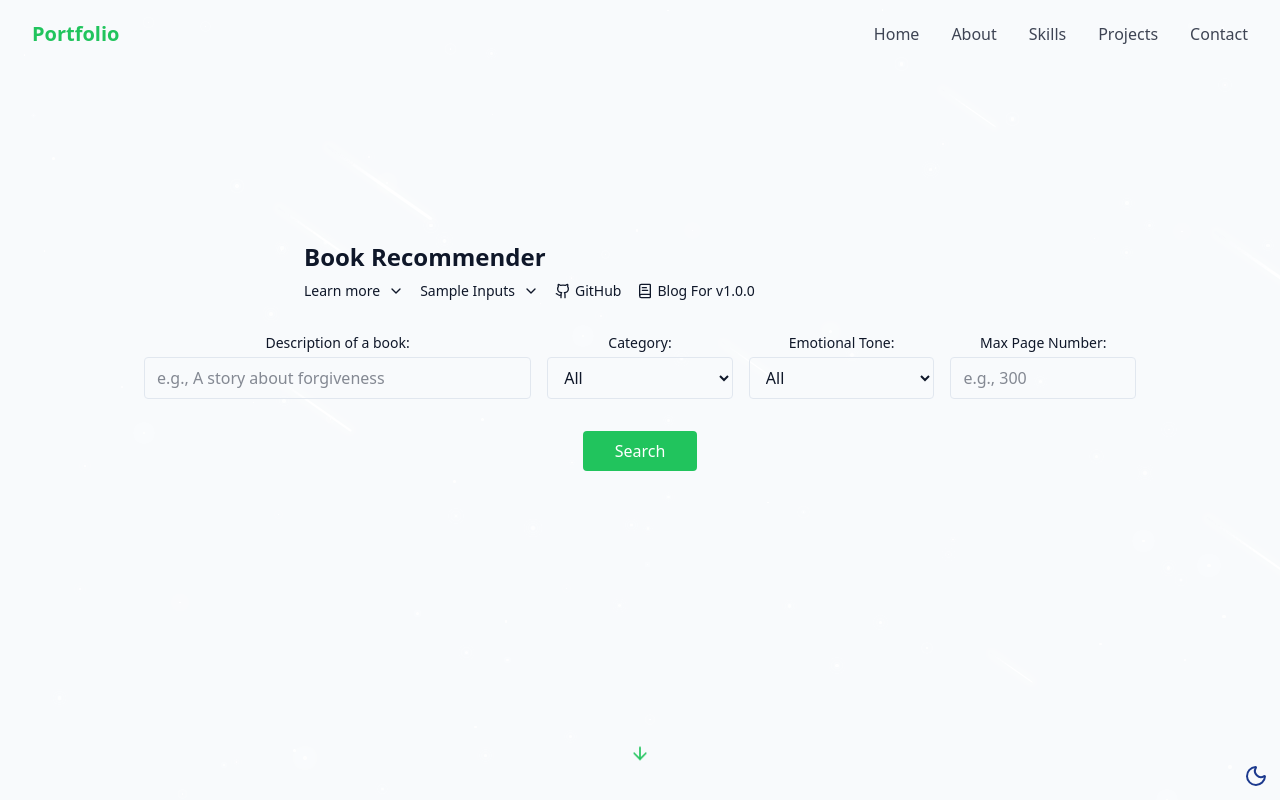
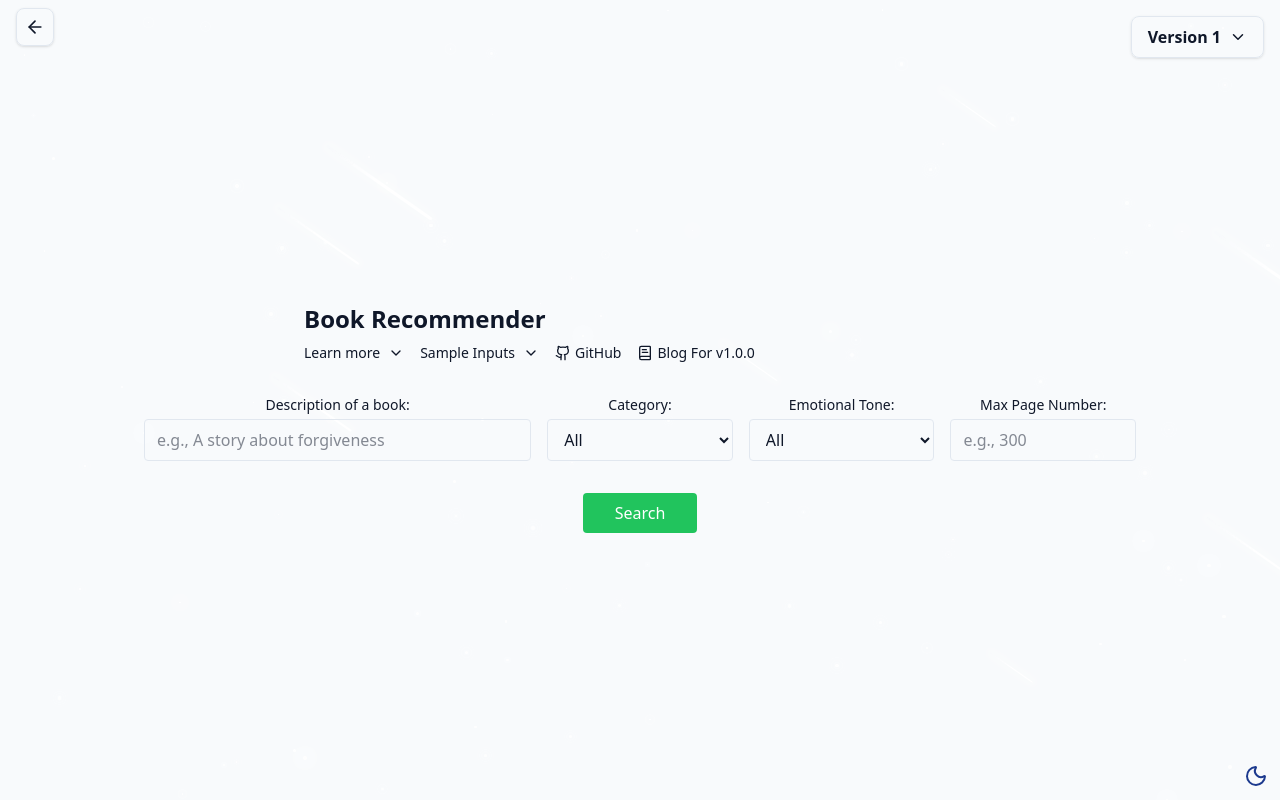
Before and after one commit to tuanqpham0921/personal_web, a React (Vite) app: page /book-recommender-v1 in a window 1280 px wide. Shown: the top 800 px of the page. Built offline with nearby package versions, Linux system fonts and the light colour scheme.

Commit message:
working switch button

```diff
--- /dev/null
+++ b/src/components/book_recommender/shared/VersionSwitcher.jsx
@@ -0,0 +1,81 @@
+import { useState, useRef, useEffect } from "react";
+import { ArrowLeft, ChevronDown } from "lucide-react";
+
+const versions = [
+  { key: "v1", label: "Version 1", path: "/book-recommender-v1" },
+  { key: "v2", label: "Version 2", path: "/book-recommender-v2" },
+];
+
+export function VersionDropdown({ currentVersion }) {
+  const [open, setOpen] = useState(false);
+  const dropdownRef = useRef(null);
+
+  useEffect(() => {
+    const handleClickOutside = (event) => {
+      if (dropdownRef.current && !dropdownRef.current.contains(event.target)) {
+        setOpen(false);
+      }
+    };
+    document.addEventListener("mousedown", handleClickOutside);
+    return () => document.removeEventListener("mousedown", handleClickOutside);
+  }, []);
+
+  const handleVersionChange = (path) => {
+    window.location.href = path;
+  };
+
+  return (
+    <div
+      className="fixed top-4 right-4 z-50"
+      ref={dropdownRef}
+    >
+      <button
+        onClick={() => setOpen((o) => !o)}
+        className="flex items-center gap-2 px-4 py-2 text-base bg-secondary/80 hover:bg-secondary/90 rounded-lg shadow border font-semibold"
+        aria-label="Switch version"
+      >
+        <span>{versions.find((v) => v.key === currentVersion)?.label || "Version"}</span>
+        <ChevronDown size={18} className={`transition-transform ${open ? "rotate-180" : ""}`} />
+      </button>
+      {open && (
+        <div className="absolute right-0 mt-2 w-40 bg-card border rounded-lg shadow-lg py-2">
+          {versions.map((ver) => (
+            <button
+              key={ver.key}
+              onClick={() => handleVersionChange(ver.path)}
+              className={`block w-full px-4 py-3 text-left text-base whitespace-nowrap hover:bg-secondary/40 transition-colors rounded-lg ${
+                currentVersion === ver.key ? "bg-primary/10 text-primary font-bold" : ""
+              }`}
+            >
+              {ver.label}
+            </button>
+          ))}
+        </div>
+      )}
+    </div>
+  );
+}
+
+export function BackArrow() {
+  return (
+    <div className="w-full flex justify-start px-4 mt-2 mb-4">
+      <button
+        onClick={() => window.location.href = "/"}
+        className="flex items-center justify-center px-2 py-2 bg-secondary/80 hover:bg-secondary/90 rounded-lg shadow border"
+        aria-label="Back to Home"
+      >
+        <ArrowLeft size={20} />
+      </button>
+    </div>
+  );
+}
+
+// For compatibility, you can still use VersionSwitcher as before
+export default function VersionSwitcher({ currentVersion }) {
+  return (
+    <>
+      <BackArrow />
+      <VersionDropdown currentVersion={currentVersion} />
+    </>
+  );
+}
--- a/src/pages/BookRecommender_v1.jsx
+++ b/src/pages/BookRecommender_v1.jsx
@@ -4,6 +4,7 @@ import { StarBackground } from "@/components/shared/StarBackground";
 import BookRecSection from "../components/book_recommender/v1/BookRecSection";
 import { ProjectsSection } from "@/components/portfolio/ProjectsSection";
 import { ContactSection } from "@/components/portfolio/ContactSection";
+import VersionSwitcher from "../components/book_recommender/shared/VersionSwitcher";
 
 export const BookRecommenderV1 = () => {
   return (
@@ -15,7 +16,8 @@ export const BookRecommenderV1 = () => {
     <StarBackground />
 
     {/* Nav Bar */}
-    <Navbar />
+
+    <VersionSwitcher currentVersion="v1" />
 
     <main>
       {/* Book Recommendation Section */}
--- a/src/pages/BookRecommender_v2.jsx
+++ b/src/pages/BookRecommender_v2.jsx
@@ -4,6 +4,7 @@ import { StarBackground } from "@/components/shared/StarBackground";
 import BookRecSection from "../components/book_recommender/v2/BookRecSection";
 import { ProjectsSection } from "@/components/portfolio/ProjectsSection";
 import { ContactSection } from "@/components/portfolio/ContactSection";
+import VersionSwitcher from "../components/book_recommender/shared/VersionSwitcher";
 
 export const BookRecommenderV2 = () => {
   return (
@@ -15,7 +16,8 @@ export const BookRecommenderV2 = () => {
     <StarBackground />
 
     {/* Nav Bar */}
-    <Navbar />
+
+    <VersionSwitcher currentVersion="v2" />
 
     <main>
       {/* Book Recommendation Section */}
```
